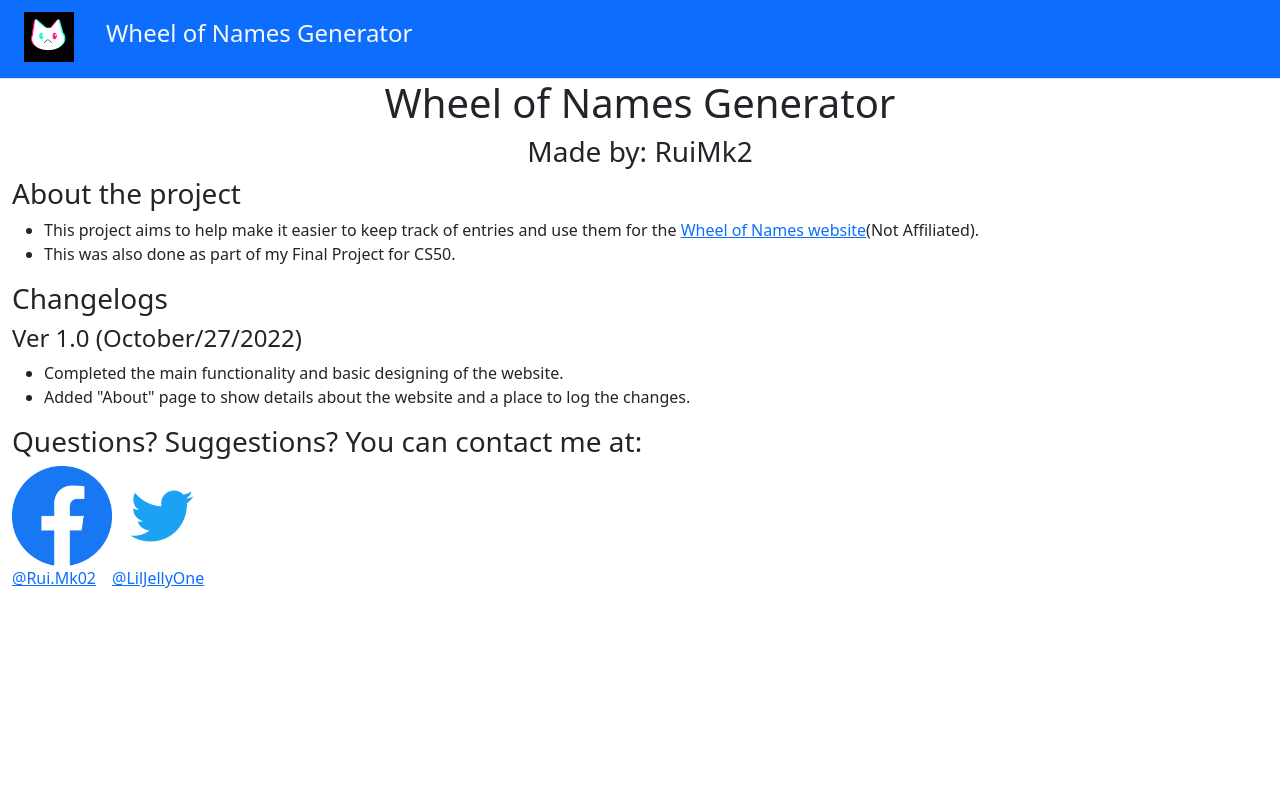
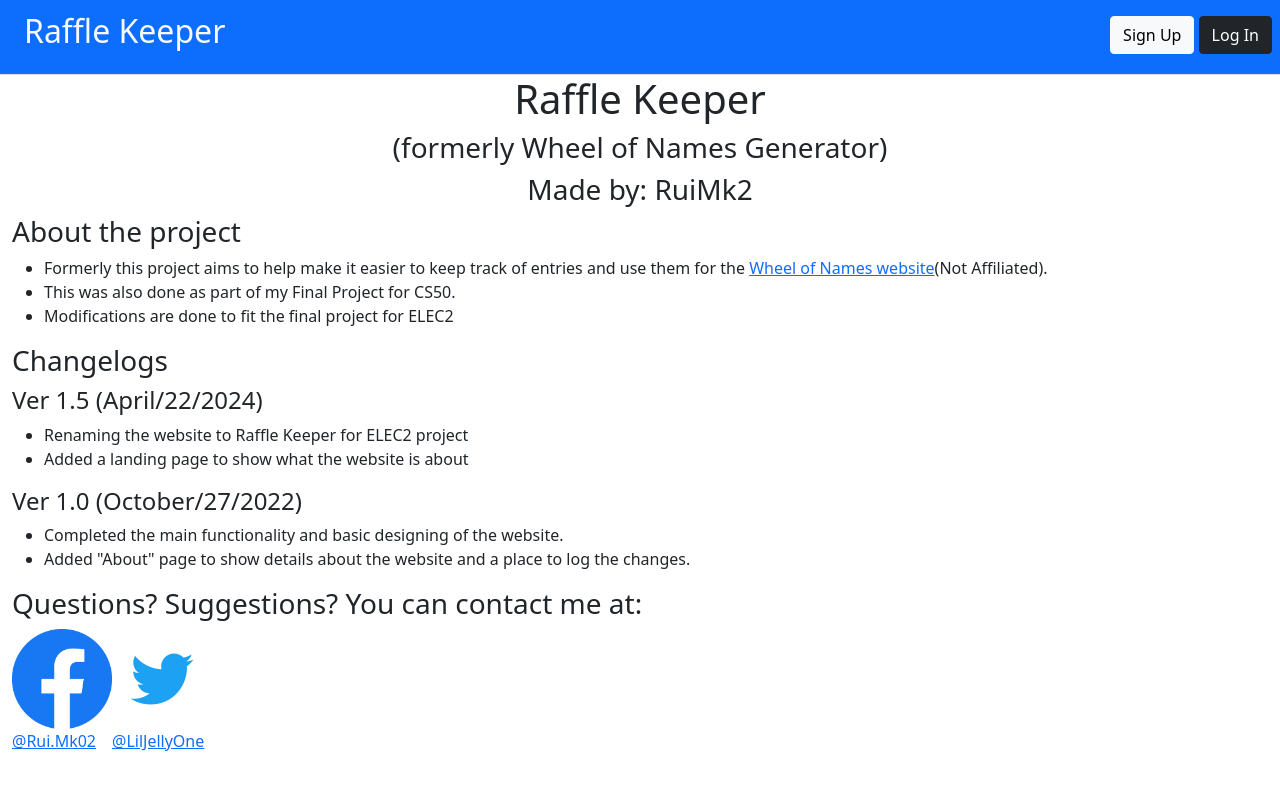
Before and after one commit to RuiMk2/Wheel-of-Names-Generator, a Flask app: page /about in a window 1280 px wide. Run offline with Flask 3, Linux system fonts and the light colour scheme.

Commit message:
Modified for elec project

```diff
--- a/app.py
+++ b/app.py
@@ -1,8 +1,8 @@
 from http.client import REQUEST_ENTITY_TOO_LARGE
 import sqlite3
 
-from tools import extract,login_required,pass_validate,checker
-from flask import Flask,redirect,render_template, request, session
+from tools import extract, login_required, pass_validate, checker
+from flask import Flask, redirect, render_template, request, session
 from flask_session import Session
 from tempfile import mkdtemp
 from werkzeug.security import check_password_hash, generate_password_hash
@@ -14,16 +14,24 @@ app.config["SESSION_TYPE"] = "filesystem"
 Session(app)
 
 # Open the database
-db = sqlite3.connect("database.db", check_same_thread = False)
+db = sqlite3.connect("database.db", check_same_thread=False)
 # To allow the database to return data as list dictionaries
 db.row_factory = sqlite3.Row
 
 ## Main Menu ##
-@app.route("/", methods=["GET", "POST"])
+
+
+@app.route("/", methods=["GET"])
+def landingpage():
+    return render_template("landing_page.html")
+
+
+@app.route("/home", methods=["GET", "POST"])
 @login_required
 def index():
-    tablesOwned = extract(db.execute("SELECT * FROM tables WHERE OwnerID = ? ORDER BY TableID DESC", (session["user_id"],)).fetchall())
-    return render_template("index.html", user=session , choices=tablesOwned)
+    tablesOwned = extract(db.execute(
+        "SELECT * FROM tables WHERE OwnerID = ? ORDER BY TableID DESC", (session["user_id"],)).fetchall())
+    return render_template("index.html", user=session, choices=tablesOwned)
 
 
 ## Account Management ##
@@ -35,23 +43,27 @@ def register():
         password = request.form.get("password")
         confirmation = request.form.get("repassword")
         # query to check if username exists
-        query = extract(db.execute("SELECT * FROM users WHERE username = ?", (username,)).fetchall())
+        query = extract(db.execute(
+            "SELECT * FROM users WHERE username = ?", (username,)).fetchall())
         # check if username is valid
         if not username or not password or not confirmation:
             error = "Some fields are blank"
         elif not len(query) == 0:
             error = "Username already exists"
-        elif not pass_validate(password,confirmation)== "Valid":
-            error = pass_validate(password,confirmation)
+        elif not pass_validate(password, confirmation) == "Valid":
+            error = pass_validate(password, confirmation)
         else:
             password = generate_password_hash(password)
-            db.execute("INSERT INTO users(username, password) VALUES(?,?)", (username,password))
+            db.execute(
+                "INSERT INTO users(username, password) VALUES(?,?)", (username, password))
             db.commit()
             return render_template("login.html", status="Registration Success!")
         return render_template("register.html", status=error)
     return render_template("register.html")
 
 # Login to an existing account
+
+
 @app.route("/login", methods=["GET", "POST"])
 def login():
     session.clear()
@@ -60,7 +72,8 @@ def login():
         password = request.form.get("password")
         print(password)
         # query to compare credentials with
-        query = extract(db.execute("SELECT * FROM users where username = ?", (username,)).fetchall())
+        query = extract(db.execute(
+            "SELECT * FROM users where username = ?", (username,)).fetchall())
         if not username or not password:
             error = "Some fields are blank"
         elif len(query) == 0:
@@ -71,24 +84,29 @@ def login():
             # Saved to session if success
             session["user_id"] = query[0]["id"]
             session["username"] = query[0]["username"]
-            return redirect("/")
+            return redirect("/home")
         return render_template("login.html", status=error)
     return render_template("login.html")
 
 # Logout
+
+
 @app.route("/logout")
 def logout():
-        session.clear()
-        return redirect("/login")
+    session.clear()
+    return redirect("/login")
 
 # Change Password
+
+
 @app.route("/changepass", methods=["GET", "POST"])
 @login_required
 def changepass():
     if request.method == "POST":
         oldpass = request.form.get("old")
         newpass = request.form.get("new")
-        query = extract(db.execute("SELECT * FROM users where id = ?", (session["user_id"],)).fetchall())
+        query = extract(db.execute(
+            "SELECT * FROM users where id = ?", (session["user_id"],)).fetchall())
         confirmation = request.form.get("confirmation")
         if not oldpass or not newpass or not confirmation:
             status = "Some fields are blank"
@@ -97,30 +115,35 @@ def changepass():
             status = "User does not exist"
         elif check_password_hash(query[0]["password"], oldpass) == False:
             status = "Incorrect Password"
-        elif not pass_validate(newpass,confirmation)== "Valid":
-            status = pass_validate(newpass,confirmation)
+        elif not pass_validate(newpass, confirmation) == "Valid":
+            status = pass_validate(newpass, confirmation)
         else:
-            hash=generate_password_hash(newpass)
-            db.execute("UPDATE users SET password=? where id=?",(hash,session["user_id"]))
+            hash = generate_password_hash(newpass)
+            db.execute("UPDATE users SET password=? where id=?",
+                       (hash, session["user_id"]))
             db.commit()
             status = "Password changed succesfully!"
         return render_template("changepass.html", status=status)
     return render_template("changepass.html")
 
 # Change Username
+
+
 @app.route("/changeusername", methods=["GET", "POST"])
 @login_required
 def changeusername():
     if request.method == "POST":
         new = request.form.get("new")
-        query = extract(db.execute("SELECT * FROM users WHERE username = ?", (new,)).fetchall())
+        query = extract(db.execute(
+            "SELECT * FROM users WHERE username = ?", (new,)).fetchall())
         # check if username is valid
         if not new:
             status = "Username cannot be blank"
         elif not len(query) == 0:
             status = "Username already exists"
         else:
-            db.execute("UPDATE users SET username=? WHERE id=?", (new,session["user_id"]))
+            db.execute("UPDATE users SET username=? WHERE id=?",
+                       (new, session["user_id"]))
             db.commit()
             session["username"] = new
             status = "Username changed succesfully"
@@ -129,6 +152,8 @@ def changeusername():
 
 ## Table options ##
 # Create a table
+
+
 @app.route("/create", methods=["POST"])
 @login_required
 def create():
@@ -136,17 +161,20 @@ def create():
     name = request.form.get("TableName")
     if not name:
         name = "default"
-    db.execute("INSERT INTO tables(TableName,OwnerID) VALUES(?,?)", (name,session["user_id"]))
+    db.execute("INSERT INTO tables(TableName,OwnerID) VALUES(?,?)",
+               (name, session["user_id"]))
     db.commit()
     return redirect("/")
 
 # Delete a table
-@app.route("/DeleteTable", methods=["GET","POST"])
+
+
+@app.route("/DeleteTable", methods=["GET", "POST"])
 @login_required
 def DeleteTable():
     TableID = request.args.get("table")
     # check if the user owns the table
-    check=checker(TableID,session["user_id"])
+    check = checker(TableID, session["user_id"])
     if not len(check) == 1:
         return render_template("not found.html")
     if request.method == "POST":
@@ -155,8 +183,10 @@ def DeleteTable():
         except:
             return redirect(request.referrer)
         if request.form["choice"] == "Yes":
-            db.execute("DELETE FROM tables WHERE OwnerID=? AND TableID=?", (session["user_id"], TableID))
-            db.execute("DELETE FROM data WHERE OwnerID=? AND TableID=?", (session["user_id"], TableID))
+            db.execute("DELETE FROM tables WHERE OwnerID=? AND TableID=?",
+                       (session["user_id"], TableID))
+            db.execute("DELETE FROM data WHERE OwnerID=? AND TableID=?",
+                       (session["user_id"], TableID))
             db.commit()
             return redirect("/")
         elif request.form["choice"] == "No":
@@ -166,23 +196,29 @@ def DeleteTable():
     return render_template("delete table.html", Table=check)
 
 # Copy a table
+
+
 @app.route("/CopyTable")
 @login_required
 def CopyTable():
     TableID = request.args.get("table")
     # Check if the user owns the table
-    check = checker(TableID,session["user_id"])
+    check = checker(TableID, session["user_id"])
     if len(check) == 0:
         return render_template("not found.html")
     # Create new table
-    db.execute("INSERT INTO tables(OwnerID, TableName) VALUES(?,?)",(session["user_id"],check[0]["TableName"]))
+    db.execute("INSERT INTO tables(OwnerID, TableName) VALUES(?,?)",
+               (session["user_id"], check[0]["TableName"]))
     db.commit()
     # Get the latest table the user created
-    NewTable = extract(db.execute("SELECT * FROM tables WHERE OwnerID=? ORDER BY TableID DESC", (session["user_id"],)).fetchall())
+    NewTable = extract(db.execute(
+        "SELECT * FROM tables WHERE OwnerID=? ORDER BY TableID DESC", (session["user_id"],)).fetchall())
     # Get the data from old table
-    datas = extract(db.execute("SELECT * FROM data WHERE TableID=? AND OwnerID=?",(TableID,session["user_id"])).fetchall())
+    datas = extract(db.execute("SELECT * FROM data WHERE TableID=? AND OwnerID=?",
+                    (TableID, session["user_id"])).fetchall())
     for i in range(len(datas)):
-        db.execute("INSERT INTO data(TableID,OwnerID,Name,Entries) VALUES(?,?,?,?)",(NewTable[0]["TableID"],session["user_id"],datas[i]["Name"],datas[i]["Entries"]))
+        db.execute("INSERT INTO data(TableID,OwnerID,Name,Entries) VALUES(?,?,?,?)",
+                   (NewTable[0]["TableID"], session["user_id"], datas[i]["Name"], datas[i]["Entries"]))
     db.commit()
     return redirect("/")
 
@@ -191,36 +227,40 @@ def CopyTable():
 @app.route("/view")
 def view():
     TableID = request.args.get("table")
-    check=[]
+    check = []
     # Check if the table is available
     try:
         # If there is a logged in account
-        check = checker(TableID,session["user_id"])
+        check = checker(TableID, session["user_id"])
         # If there is a looged in acount but is not owned by the user
         if len(check) == 0:
-            check = checker(TableID,None)
+            check = checker(TableID, None)
     except:
         # If there is no logged in account
-        check = checker(TableID,None)
+        check = checker(TableID, None)
     # if there was no table found that matches
     if not len(check) == 1:
         return render_template("not found.html")
     # Render the data
-    data=extract(db.execute("SELECT * FROM data WHERE TableID=?",(TableID, )).fetchall())
-    return render_template("view.html", data = data, TableInfo = check)
+    data = extract(db.execute(
+        "SELECT * FROM data WHERE TableID=?", (TableID, )).fetchall())
+    return render_template("view.html", data=data, TableInfo=check)
 
 # Edit a table
+
+
 @app.route("/edit", methods=["GET", "POST"])
 @login_required
 def edit():
     # Prepare the table
     TableID = request.args.get("table")
     # Check if the table is accessible by user
-    check=checker(TableID,session["user_id"])
+    check = checker(TableID, session["user_id"])
     if not len(check) == 1:
         return render_template("not found.html")
     # Obtain the data
-    data=extract(db.execute("SELECT * FROM data WHERE TableID=? AND OwnerID = ?",(TableID, session["user_id"])).fetchall())
+    data = extract(db.execute("SELECT * FROM data WHERE TableID=? AND OwnerID = ?",
+                   (TableID, session["user_id"])).fetchall())
     # For Post requests (editting the table)
     if request.method == "POST":
         # Update the table based on the post request
@@ -231,38 +271,40 @@ def edit():
             return redirect(request.referrer)
         # Add a person to the table
         if request.form["action"] == "AddPerson":
-                name=request.form.get("AddName")
-                # Add a default name incase user does not input any Names
-                if not name:
-                    name = "Default"
-                # Precaution incase the user inputs something that is not a number or negative values
-                try:
-                    entries=int(request.form.get("AddEntries"))
-                    if entries < 0:
-                        entries = 0
-                except:
+            name = request.form.get("AddName")
+            # Add a default name incase user does not input any Names
+            if not name:
+                name = "Default"
+            # Precaution incase the user inputs something that is not a number or negative values
+            try:
+                entries = int(request.form.get("AddEntries"))
+                if entries < 0:
                     entries = 0
-                # Insert the person to the database
-                db.execute("INSERT INTO data(TableID, OwnerID, Name, Entries) VALUES(?,?,?,?)",(TableID, session["user_id"], name, entries))
-                db.commit()
-                # redirect to make the changes visible
-                return redirect(request.referrer)
+            except:
+                entries = 0
+            # Insert the person to the database
+            db.execute("INSERT INTO data(TableID, OwnerID, Name, Entries) VALUES(?,?,?,?)",
+                       (TableID, session["user_id"], name, entries))
+            db.commit()
+            # redirect to make the changes visible
+            return redirect(request.referrer)
         # Delete Selected People
         elif request.form["action"] == "DeleteSelected":
-            delete=request.form.getlist("DeleteID")
+            delete = request.form.getlist("DeleteID")
             for i in range(len(delete)):
                 try:
                     # Delete Selected names while checking if user owns them
-                    db.execute("DELETE FROM data WHERE NameID=? AND OwnerID=?",(delete[i],session["user_id"]))
+                    db.execute("DELETE FROM data WHERE NameID=? AND OwnerID=?",
+                               (delete[i], session["user_id"]))
                     db.commit()
                 except:
                     return redirect(request.referrer)
             return redirect(request.referrer)
         # Update the table based on the editted values
         elif request.form["action"] == "UpdateTable":
-            ids=request.form.getlist("ID")
-            names=request.form.getlist("Name")
-            entries=request.form.getlist("Entries")
+            ids = request.form.getlist("ID")
+            names = request.form.getlist("Name")
+            entries = request.form.getlist("Entries")
             # Check if the values to be updated are valid
             if not len(ids) == len(names) and len(names) == len(entries):
                 return redirect(request.referrer)
@@ -270,34 +312,38 @@ def edit():
             for i in range(len(ids)):
                 # Precaution incase the user leaves a space blank or gives a negative integer
                 if not names[i]:
-                        names[i] = "default"
+                    names[i] = "default"
                 try:
                     if int(entries[i]) < 0:
                         entries[i] = 0
                 except:
                     entries[i] = 0
                 try:
-                    db.execute("UPDATE data SET Name=?, Entries=? WHERE NameID=? AND OwnerID=?",(names[i],entries[i],ids[i],session["user_id"]))
+                    db.execute("UPDATE data SET Name=?, Entries=? WHERE NameID=? AND OwnerID=?", (
+                        names[i], entries[i], ids[i], session["user_id"]))
                     db.commit()
                 except:
                     return redirect(request.referrer)
             return redirect(request.referrer)
         # Rename the table
         elif request.form["action"] == "RenameTable":
-            TableName=request.form.get("TableName")
+            TableName = request.form.get("TableName")
             if not TableName:
                 return redirect(request.referrer)
-            db.execute("UPDATE tables SET TableName=? WHERE TableID=? AND OwnerID=?",(TableName,TableID,session["user_id"]))
+            db.execute("UPDATE tables SET TableName=? WHERE TableID=? AND OwnerID=?",
+                       (TableName, TableID, session["user_id"]))
             db.commit()
             return redirect(request.referrer)
         # Change publicity of the table
         elif request.form["action"] == "ChangePublicity":
             # Check if the table is Public or not then change accordingly
             if int(check[0]["IsPublic"]) == 0:
-                db.execute("UPDATE tables SET IsPublic = 1 WHERE TableID=? AND OwnerID=?",(TableID,session["user_id"]))
+                db.execute("UPDATE tables SET IsPublic = 1 WHERE TableID=? AND OwnerID=?",
+                           (TableID, session["user_id"]))
                 db.commit()
             elif int(check[0]["IsPublic"]) == 1:
-                db.execute("UPDATE tables SET IsPublic = 0 WHERE TableID=? AND OwnerID=?",(TableID,session["user_id"]))
+                db.execute("UPDATE tables SET IsPublic = 0 WHERE TableID=? AND OwnerID=?",
+                           (TableID, session["user_id"]))
                 db.commit()
             # Refresh to make changes visible
             return redirect(request.referrer)
@@ -305,16 +351,20 @@ def edit():
         else:
             return redirect(request.referrer)
     # Render the table
-    return render_template("edit.html", data = data,TableInfo = check)
+    return render_template("edit.html", data=data, TableInfo=check)
 
 ## Misc ##
 # Custom Not Found message
+
+
 @app.errorhandler(404)
 def page_not_found(e):
     # note that we set the 404 status explicitly
     return render_template('not found.html')
 
 # About
+
+
 @app.route("/about")
 def about():
     return render_template("about.html")
--- a/static/styles.css
+++ b/static/styles.css
@@ -1,21 +1,24 @@
-.error{
+.error {
     color: #ff0000;
 }
-.icon{
+
+.icon {
     height: 50px;
     width: 50px;
     float: left;
 }
-table{
+
+table {
     margin-left: auto;
     margin-right: auto;
 }
 
-td, th{
+td,
+th {
     text-align: center;
 }
 
-.title{
+.title {
     display: flex;
     align-items: center
 }
@@ -23,6 +26,7 @@ td, th{
 h2 {
     text-align: center;
 }
+
 .navbar {
     /*This is to remove the white spaces on the sides of the navbar*/
     margin-top: -5px;
@@ -30,13 +34,30 @@ h2 {
     margin-right: -5px;
 }
 
-.centerbulleted{
+.centerbulleted {
     /*alllows unsorted list to be at the center of the page without looking weird*/
     display: table;
     margin: 0 auto;
-  }
+}
 
-.socials img{
+.socials img {
     height: 100px;
     width: 100px;
-  }
+}
+
+.landing {
+    margin-top: 2.5%;
+}
+
+.quotesvg {
+    margin-top: 30px;
+    width: 65%;
+}
+
+.logosvg {
+    width: 35%
+}
+
+.landbutton {
+    margin-left: 25%;
+}
--- a/templates/about.html
+++ b/templates/about.html
@@ -6,16 +6,24 @@
 
 {% block main %}
 <div class="text-center">
-        <h1>Wheel of Names Generator</h1>
+    <h1>Raffle Keeper</h1>
+    <h3>(formerly Wheel of Names Generator)</h3>
     <h3>Made by: RuiMk2</h3>
 </div>
 <h3>About the project</h3>
 <ul>
-        <li>This project aims to help make it easier to keep track of entries and use them for the <a href="https://wheelofnames.com/">Wheel of Names website</a>(Not Affiliated).</li>
+    <li>Formerly this project aims to help make it easier to keep track of entries and use them for the <a
+            href="https://wheelofnames.com/">Wheel of Names website</a>(Not Affiliated).</li>
     <li>This was also done as part of my Final Project for CS50.</li>
+    <li>Modifications are done to fit the final project for ELEC2</li>
 </ul>
 
 <h3>Changelogs</h3>
+<h4>Ver 1.5 (April/22/2024)</h4>
+<ul>
+    <li>Renaming the website to Raffle Keeper for ELEC2 project</li>
+    <li>Added a landing page to show what the website is about</li>
+</ul>
 <h4>Ver 1.0 (October/27/2022)</h4>
 <ul>
     <li>Completed the main functionality and basic designing of the website.</li>
--- a/templates/layout.html
+++ b/templates/layout.html
@@ -1,23 +1,29 @@
 <!DOCTYPE html>
 <html lang="en">
+
 <head>
     <meta name="viewport" content="initial-scale=1, width=device-width">
-        <link crossorigin="anonymous" href="https://cdn.jsdelivr.net/npm/bootstrap@5.1.3/dist/css/bootstrap.min.css" integrity="sha384-1BmE4kWBq78iYhFldvKuhfTAU6auU8tT94WrHftjDbrCEXSU1oBoqyl2QvZ6jIW3" rel="stylesheet">
-        <script crossorigin="anonymous" src="https://cdn.jsdelivr.net/npm/bootstrap@5.1.3/dist/js/bootstrap.bundle.min.js" integrity="sha384-ka7Sk0Gln4gmtz2MlQnikT1wXgYsOg+OMhuP+IlRH9sENBO0LRn5q+8nbTov4+1p"></script>
+    <link crossorigin="anonymous" href="https://cdn.jsdelivr.net/npm/bootstrap@5.1.3/dist/css/bootstrap.min.css"
+        integrity="sha384-1BmE4kWBq78iYhFldvKuhfTAU6auU8tT94WrHftjDbrCEXSU1oBoqyl2QvZ6jIW3" rel="stylesheet">
+    <script crossorigin="anonymous" src="https://cdn.jsdelivr.net/npm/bootstrap@5.1.3/dist/js/bootstrap.bundle.min.js"
+        integrity="sha384-ka7Sk0Gln4gmtz2MlQnikT1wXgYsOg+OMhuP+IlRH9sENBO0LRn5q+8nbTov4+1p"></script>
     <link href="/static/styles.css" rel=" stylesheet">
     <title>{% block title %} {% endblock %}</title>
 </head>
+
 <body>
     <nav class="border navbar bg-primary">
         <div class="container-fluid justify-content-between">
             <div class="title">
-                    <a class="nav-link" href="/about"><img src="static/logo.png" class="icon" alt="logo"></a>
-                    <a class="nav-link" href="/"><h4 class="text-light">Wheel of Names Generator</h4></a>
+                <a class="nav-link" href="/home">
+                    <h2 class="text-light">Raffle Keeper</h2>
+                </a>
             </div>
             {% if session["user_id"] %}
             <!--dropdown menu for account management options-->
             <div class="dropdown">
-                        <button class="btn btn-dark dropdown-toggle" type="button" data-bs-toggle="dropdown" aria-expanded="false">
+                <button class="btn btn-dark dropdown-toggle" type="button" data-bs-toggle="dropdown"
+                    aria-expanded="false">
                     Account settings
                 </button>
                 <ul class="dropdown-menu">
@@ -25,6 +31,11 @@
                     <li><a class="dropdown-item" href="changeusername">Change Username</a></li>
                     <li><a class="dropdown-item" href="logout">Log Out</a></li>
                 </ul>
+            </div>
+            {% else %}
+            <div>
+                <a href="/register"> <button type="button" class="btn btn-light"> Sign Up</button> </a>
+                <a href="/login"> <button type="button" class="btn btn-dark"> Log In</button> </a>
             </div>
             {% endif %}
         </div>
@@ -35,10 +46,11 @@
             <!-- Show account details -->
             Username: {{session["username"]}}<br>
             Account ID: {{session["user_id"]}}<br>
-                    <a href="/" class="text-primary">Main Menu</a>
+            <a href="/home" class="text-primary">Main Menu</a>
             {% endif %}
         </div>
         {% block main %} {% endblock %}
     </main>
 </body>
+
 </html>
```
Also changed, not shown: templates/landing_page.html (added, +16 -0 lines), static/IMG_20240418_095225.svg (added), static/landingpage_3.svg (added), static/quote.svg (added), static/rafflekeeperlogo.svg (added). Lines whose indentation alone changed are shown as unchanged.
